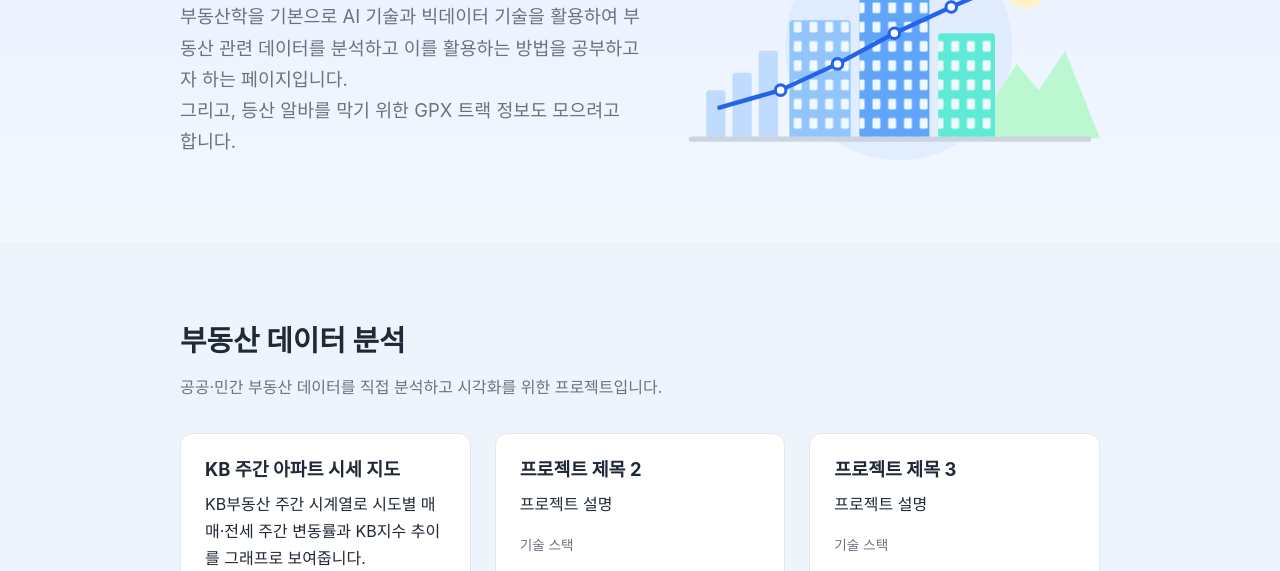
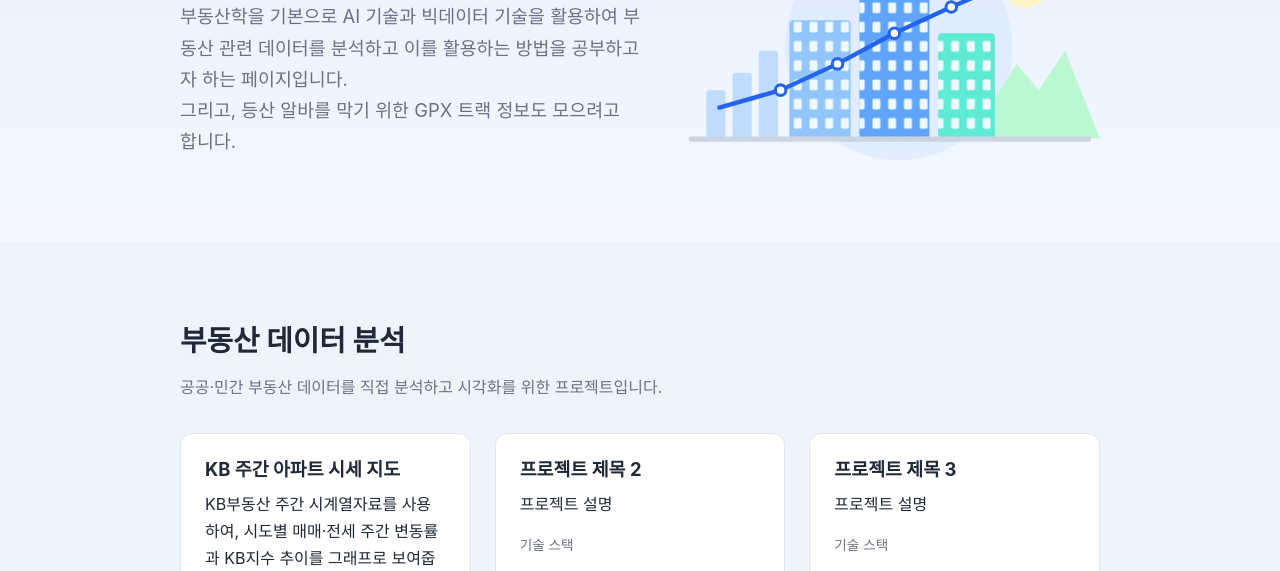
Before and after one commit to aithrume/aithrume.github.io, a plain HTML site: page index.html in a window 1280 px wide. Shown: the part 229-800 px from the top of the page. Drawn offline with nearby package versions, Linux system fonts and the light colour scheme; no server answers.

Commit message:
Update index.html

```diff
--- a/index.html
+++ b/index.html
@@ -99,7 +99,7 @@
         <div class="card-grid">
           <article class="card">
             <h3>KB 주간 아파트 시세 지도</h3>
-            <p>KB부동산 주간 시계열로 시도별 매매·전세 주간 변동률과 KB지수 추이를 그래프로 보여줍니다.</p>
+            <p>KB부동산 주간 시계열자료를 사용하여, 시도별 매매·전세 주간 변동률과 KB지수 추이를 그래프로 보여줍니다.</p>
             <p class="tags">Python · openpyxl · JavaScript · SVG</p>
             <a href="kb.html" class="link">지도 보러 가기 →</a>
           </article>
```
